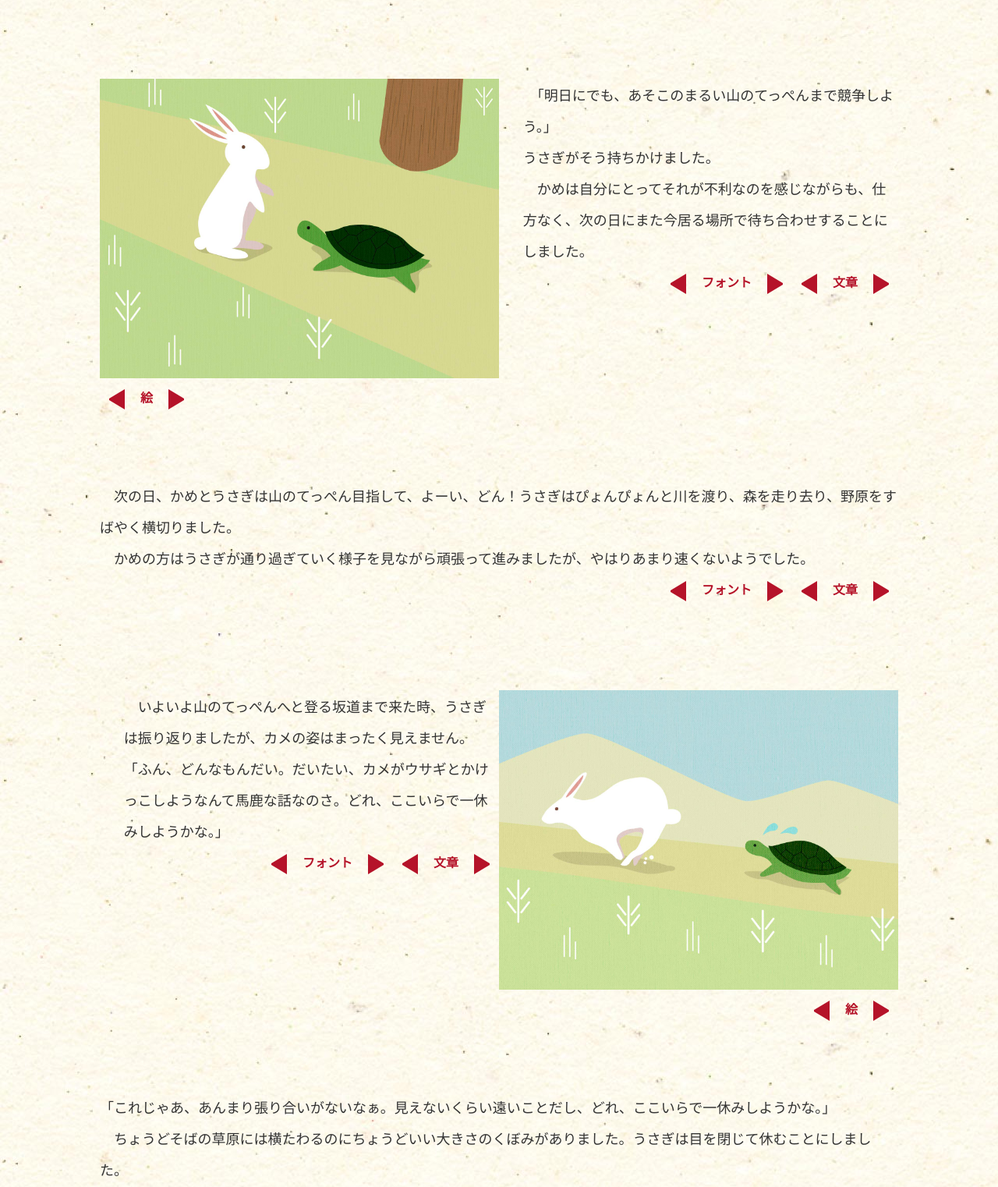
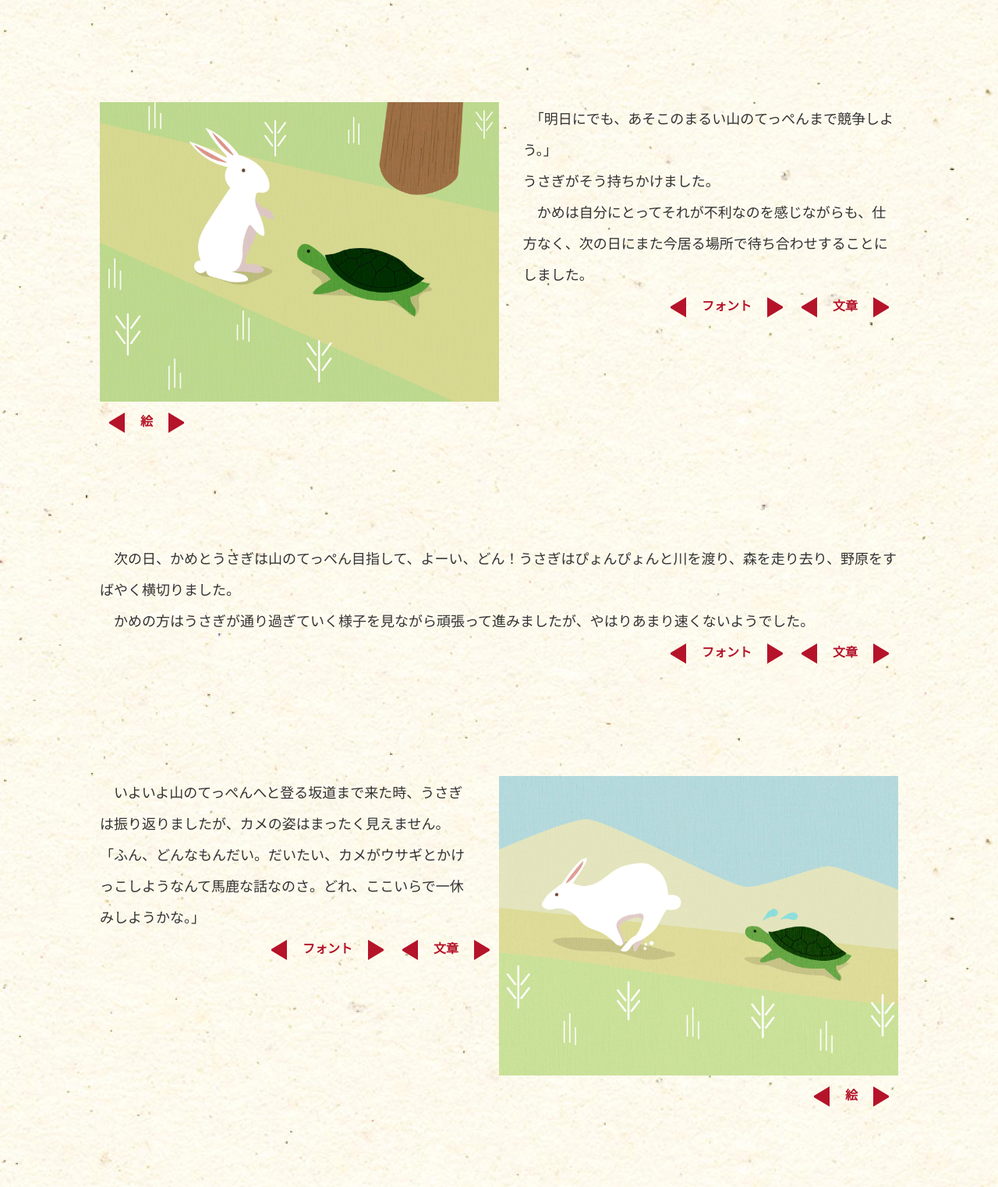
Before and after one commit to cakbby/cakbby.github.io, a plain HTML site: page old_tale/play/play.html in a window 1280 px wide. Shown: the part 1139-2661 px from the top of the page at 78% size. Drawn offline with Linux system fonts and the light colour scheme; a web font is replaced by a local one.

Commit message:
Update play.css

```diff
--- a/old_tale/stylesheets/play.css
+++ b/old_tale/stylesheets/play.css
@@ -345,7 +345,7 @@ a:active, a:hover {
 }
 
 .Play .background .scenes .paragraph {
-    margin-bottom: 150px;
+    margin-bottom: 180px;
 }
 
 .Play .background .scenes .paragraph .paragraph_p {
@@ -358,6 +358,7 @@ a:active, a:hover {
 
 .Play .background .scenes:nth-of-type(odd) .with_img_paragraph {
     overflow: hidden;
+    margin-bottom: 50px;
 }
 .Play .background .scenes:nth-of-type(odd) .with_img_paragraph .img_container {
     width: 50%;
@@ -386,6 +387,7 @@ a:active, a:hover {
 
 .Play .background .scenes:nth-of-type(even) .with_img_paragraph {
     overflow: hidden;
+    margin-bottom: 50px;
 }
 .Play .background .scenes:nth-of-type(even) .with_img_paragraph .img_container {
     width: 50%;
@@ -403,7 +405,7 @@ a:active, a:hover {
 .Play .background .scenes:nth-of-type(even) .with_img_paragraph .paragraph_p {
     float: left;
     width: 47%;
-    padding-left: 3%;
+    padding-right: 3%;
     font-family: "Noto Sans JP", sans-serif;
     font-size: 18px;
     font-weight: 250;
@@ -466,6 +468,7 @@ a:active, a:hover {
     width: 25%;
     line-height: 55px;
     display: inline-block;
+    cursor:pointer
 }
 
 @media screen and (max-width: 768px) {
@@ -506,7 +509,7 @@ a:active, a:hover {
     display: block;
     margin: 3% 33%;
     overflow: hidden;
-    cursor:pointer
+    cursor:pointer;
 }
 
 .Play .background .share_container .ico_container img{
@@ -549,7 +552,7 @@ a:active, a:hover {
 }
 
 .footer {
-    background-image: url("../images/background3.png");
+    background-image: url("../images/background3.jpg");
     margin: 0 auto;
     height: 150px;
     width: 100%;
```
